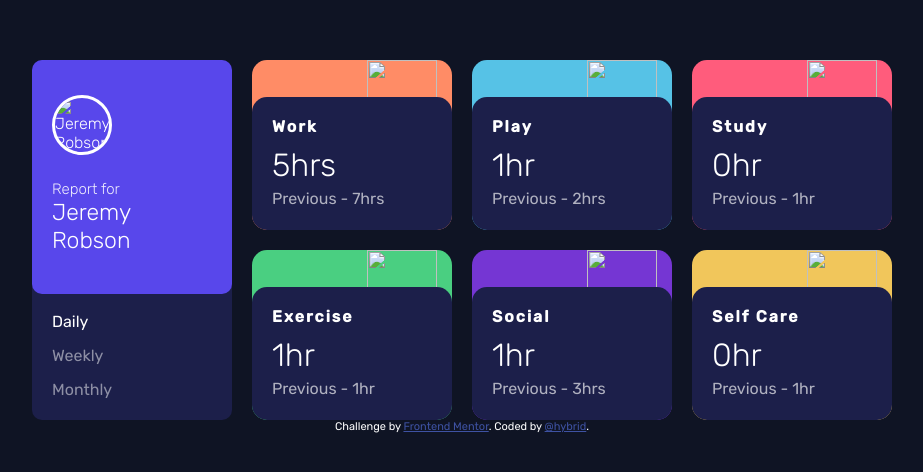
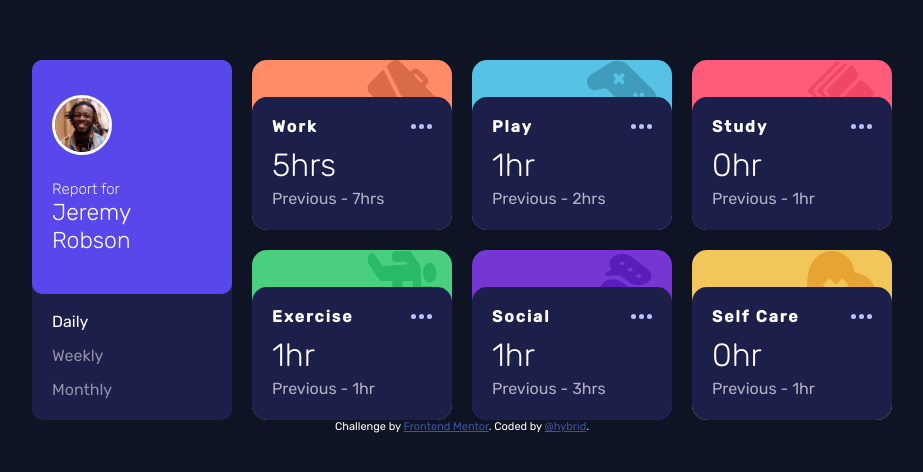
Before and after one commit to EmmanuelOludare/time-tracking-dashboard-main, a plain HTML site: page index.html in a window 1280 px wide. Shown: the whole page, without its empty margins (178-1101 px from the left). Drawn offline with Linux system fonts and the light colour scheme.

Commit message:
Update index.html

```diff
--- a/index.html
+++ b/index.html
@@ -19,7 +19,7 @@
      <div class="container">
       <div class="track-tab">
         <div class="span">
-          <img src="images/image-jeremy.png" alt="Jeremy Robson">
+          <img src="image-jeremy.png" alt="Jeremy Robson">
           <span>
             <p>Report for</p>
             <figcaption>Jeremy Robson</figcaption>
@@ -33,11 +33,11 @@
       </div>
 
       <div class="category category1">
-        <div  class="icon"><img src="images/icon-work.svg" alt=""></div>
+        <div  class="icon"><img src="icon-work.svg" alt=""></div>
         <div class="work tabs">
           <div class="title">
             <h4>Work</h4>
-            <img src="images/icon-ellipsis.svg" alt="">
+            <img src="icon-ellipsis.svg" alt="">
           </div>
           <div class="time-details">
             <h1 id="work-present"></h1> <!-- daily -->
@@ -47,11 +47,11 @@
     </div>
 
       <div class="category category2">
-        <div class="icon"><img src="images/icon-play.svg" alt=""></div>
+        <div class="icon"><img src="icon-play.svg" alt=""></div>
         <div class="play tabs">
           <div class="title">
             <h4>Play</h4>
-            <img src="images/icon-ellipsis.svg" alt="">
+            <img src="icon-ellipsis.svg" alt="">
           </div>
           <div class="time-details">
             <h1 id="play-present"></h1> <!-- daily -->
@@ -61,11 +61,11 @@
       </div>
 
       <div class="category category3">
-        <div class="icon"><img src="images/icon-study.svg" alt=""></div>
+        <div class="icon"><img src="icon-study.svg" alt=""></div>
         <div class="study tabs">
           <div class="title">
             <h4>Study</h4>
-            <img src="images/icon-ellipsis.svg" alt="">
+            <img src="icon-ellipsis.svg" alt="">
           </div>
           <div class="time-details">
             <h1 id="study-present"></h1> <!-- daily -->
@@ -75,11 +75,11 @@
       </div>
 
       <div class="category category4">
-        <div class="icon"><img src="images/icon-exercise.svg" alt=""></div>
+        <div class="icon"><img src="icon-exercise.svg" alt=""></div>
         <div class="exercise tabs">
           <div class="title">
             <h4>Exercise</h4>
-            <img src="images/icon-ellipsis.svg" alt="">
+            <img src="icon-ellipsis.svg" alt="">
           </div>
           <div class="time-details">
             <h1 id="exercise-present"></h1><!-- daily -->
@@ -89,11 +89,11 @@
       </div>
 
       <div class="category category5">
-        <div class="icon"><img src="images/icon-social.svg" alt=""></div>
+        <div class="icon"><img src="icon-social.svg" alt=""></div>
         <div class="social tabs">
           <div class="title">
             <h4>Social</h4>
-            <img src="images/icon-ellipsis.svg" alt="">
+            <img src="icon-ellipsis.svg" alt="">
           </div>
           <div class="time-details">
             <h1 id="social-present"></h1> <!-- daily -->
@@ -103,11 +103,11 @@
       </div>
 
       <div class="category category6">
-        <div class="icon"><img src="images/icon-self-care.svg" alt=""></div>
+        <div class="icon"><img src="icon-self-care.svg" alt=""></div>
         <div class="self-care tabs">
           <div class="title">
             <h4>Self Care</h4>
-            <img src="images/icon-ellipsis.svg" alt="">
+            <img src="icon-ellipsis.svg" alt="">
           </div>
           <div class="time-details">
             <h1 id="self-care-present"></h1> <!-- daily -->
```
